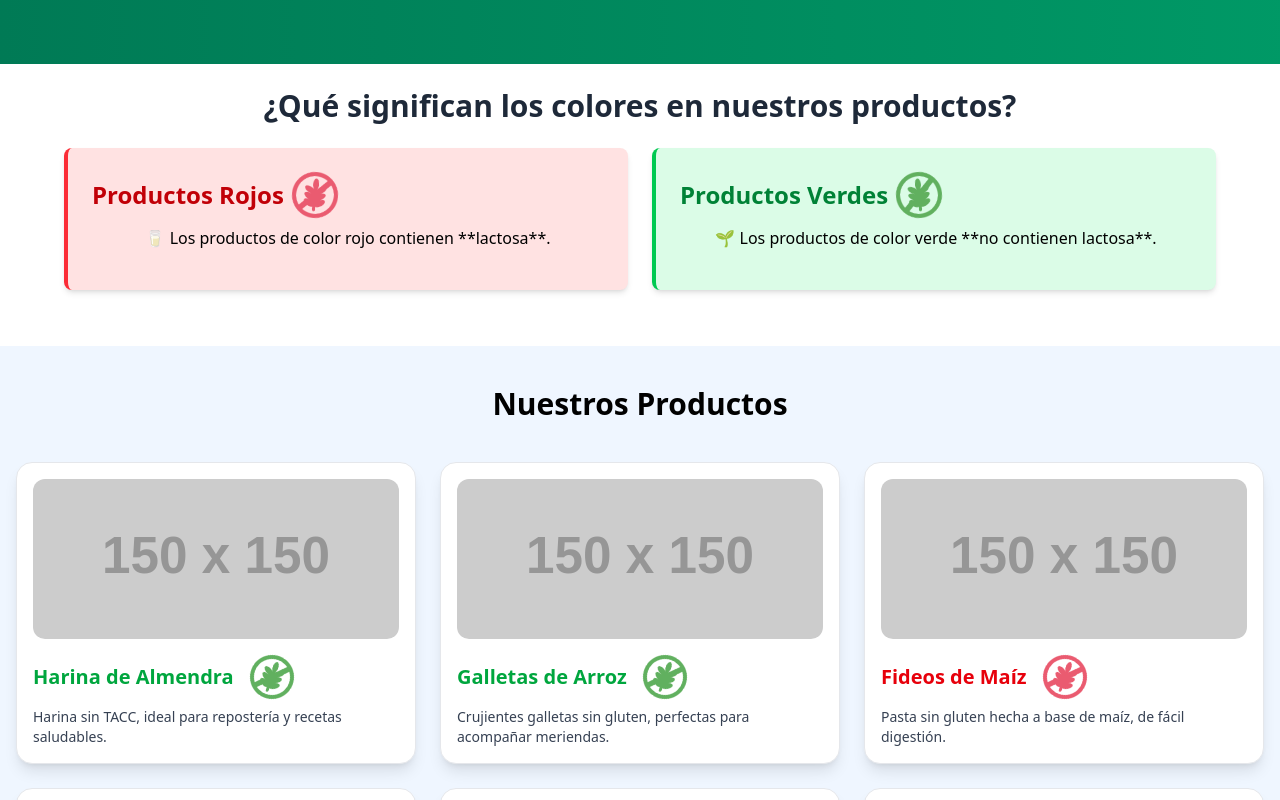
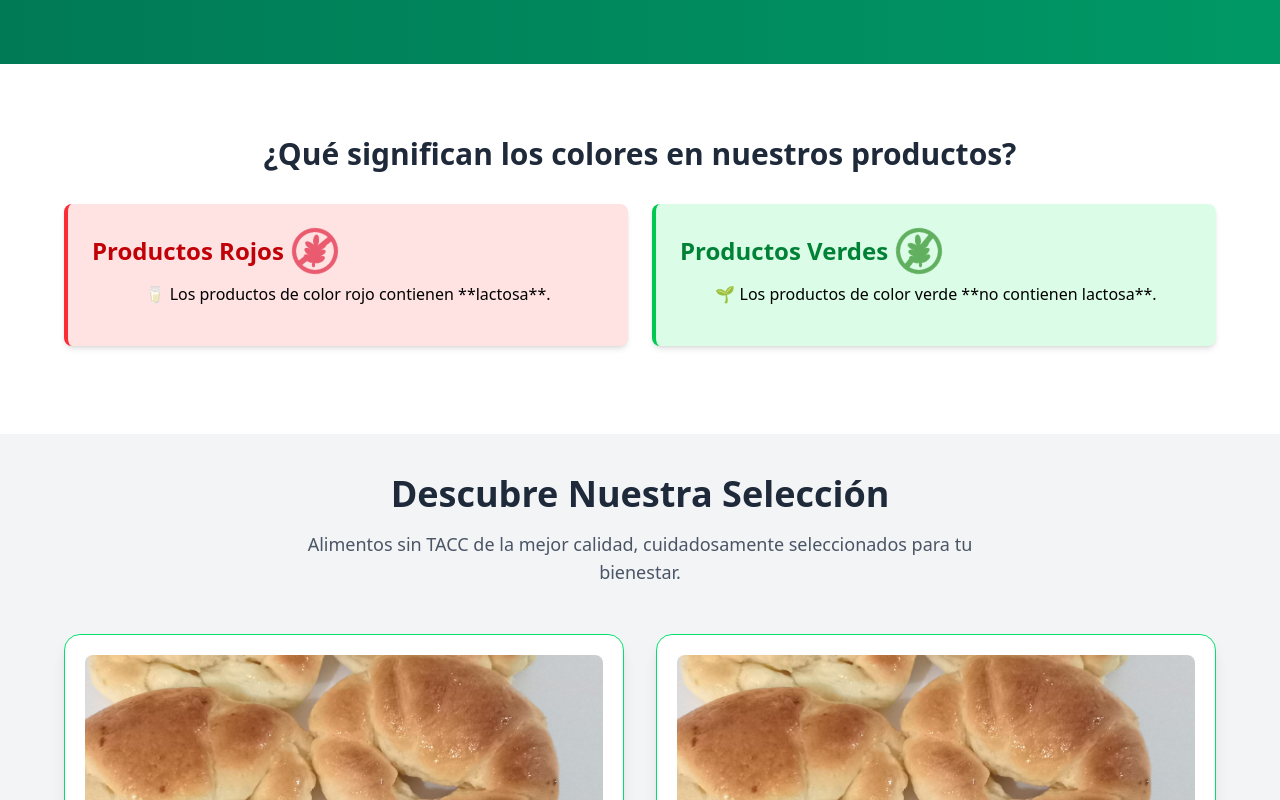
Before and after one commit to agusOlivieri/sintacc, a Vue app: page / in a window 1280 px wide. Shown: the part 380-1180 px from the top of the page. Built offline with nearby package versions, Linux system fonts and the light colour scheme.

Commit message:
styling ProducListing component

```diff
--- a/src/components/ProductListing.vue
+++ b/src/components/ProductListing.vue
@@ -6,20 +6,32 @@ defineProps({
   type: Number
 //   price: Number
 });
+
 </script>
 
 <template>
-    <div class="bg-white shadow-lg rounded-2xl p-4 border border-gray-200">
-      <img :src="image" :alt="title" class="w-full h-40 object-cover rounded-xl" />
+    <div
+      class="bg-white shadow-lg rounded-2xl p-5 border transition-all transform hover:scale-105 hover:shadow-xl"
+      :class="type === 0 ? 'border-green-400' : 'border-red-400'"
+    >
+      <img src="@/assets/images/food-images/medialunas.jpg" :alt="title" class="w-full h-72 object-cover rounded-lg" />
 
       <div class="mt-4">
-        <div v-if="type===0" class="flex items-center gap-4">
-          <h2  class="text-xl font-bold text-green-600">{{ title }}</h2>
-          <img src="@/assets/images/gluten-free-green-full.png" class="rotate-20" width="44" />
-        </div>
-        <div v-else class="flex items-center gap-4">
-          <h2 class="text-xl font-bold text-red-600">{{ title }}</h2>
-          <img src="@/assets/images/gluten-free-red-full.png" class="rotate-20" width="44" />
+        <div class="flex items-center gap-3">
+          <h2
+            class="text-xl font-bold text-green-600"
+            :class="type === 0 ? 'text-green-600' : 'text-red-600'"
+          >
+            {{ title }}
+          </h2>
+          <img v-if="type === 0"
+            src="@/assets/images/gluten-free-green-full.png"
+            class="w-10 animate-bounce rotate-6"
+          />
+          <img v-else
+            src="@/assets/images/gluten-free-red-full.png"
+            class="w-10 animate-bounce -rotate-6"
+          />
         </div>
         <p class="text-gray-700 text-sm mt-2">{{ description }}</p>
       </div>
--- a/src/components/ProductsListing.vue
+++ b/src/components/ProductsListing.vue
@@ -3,8 +3,8 @@ import ProductListing from '@/components/ProductListing.vue';
 
 const products = [
   {
-    image: "https://via.placeholder.com/150",
-    title: "Harina de Almendra",
+    image: "@/assets/images/food-images/medialunas.jpg",
+    title: "Medialunas",
     description: "Harina sin TACC, ideal para repostería y recetas saludables.",
     type: 0
   },
@@ -55,12 +55,18 @@ const products = [
 </script>
 
 <template>
-    <section id="products" class=" bg-blue-50 px-4 py-10">
-        <div class="container-xl m-auto">
-            <h2 class="text-3xl font-bold mb-10 text-center">
-                Nuestros Productos
+    <section id="products" class="bg-gray-100 px-6 py-10">
+        <div class="max-w-6xl mx-auto text-center">
+
+            <h2 class="text-2xl sm:text-4xl font-extrabold mb-4 text-gray-800">
+                Descubre Nuestra Selección
             </h2>
-            <div class="grid grid-cols-1 sm:grid-cols-2 md:grid-cols-3 gap-6">
+
+            <p class="sm:text-lg text-gray-600 mb-12 max-w-2xl mx-auto">
+              Alimentos sin TACC de la mejor calidad, cuidadosamente seleccionados para tu bienestar.
+            </p>
+
+            <div class="grid grid-cols-1 sm:grid-cols-2 gap-8">
                 <ProductListing
                     v-for="product in products"
                     :image="product.image"
--- a/src/components/SintaccColors.vue
+++ b/src/components/SintaccColors.vue
@@ -3,8 +3,8 @@ import Card from '@/components/Card.vue'
 </script>
 
 <template>
-    <section id="sintacc-colors" class="mb-8 py-6 text-center">
-        <h2 class="text-xl sm:text-3xl font-bold text-gray-800 mb-6">
+    <section id="sintacc-colors" class="my-18 pb-4 text-center">
+        <h2 class="text-xl sm:text-3xl font-bold text-gray-800 mb-8">
             ¿Qué significan los colores en nuestros productos?
         </h2>
 
```
Also changed, not shown: src/assets/images/food-images/medialunas.jpg (added).
